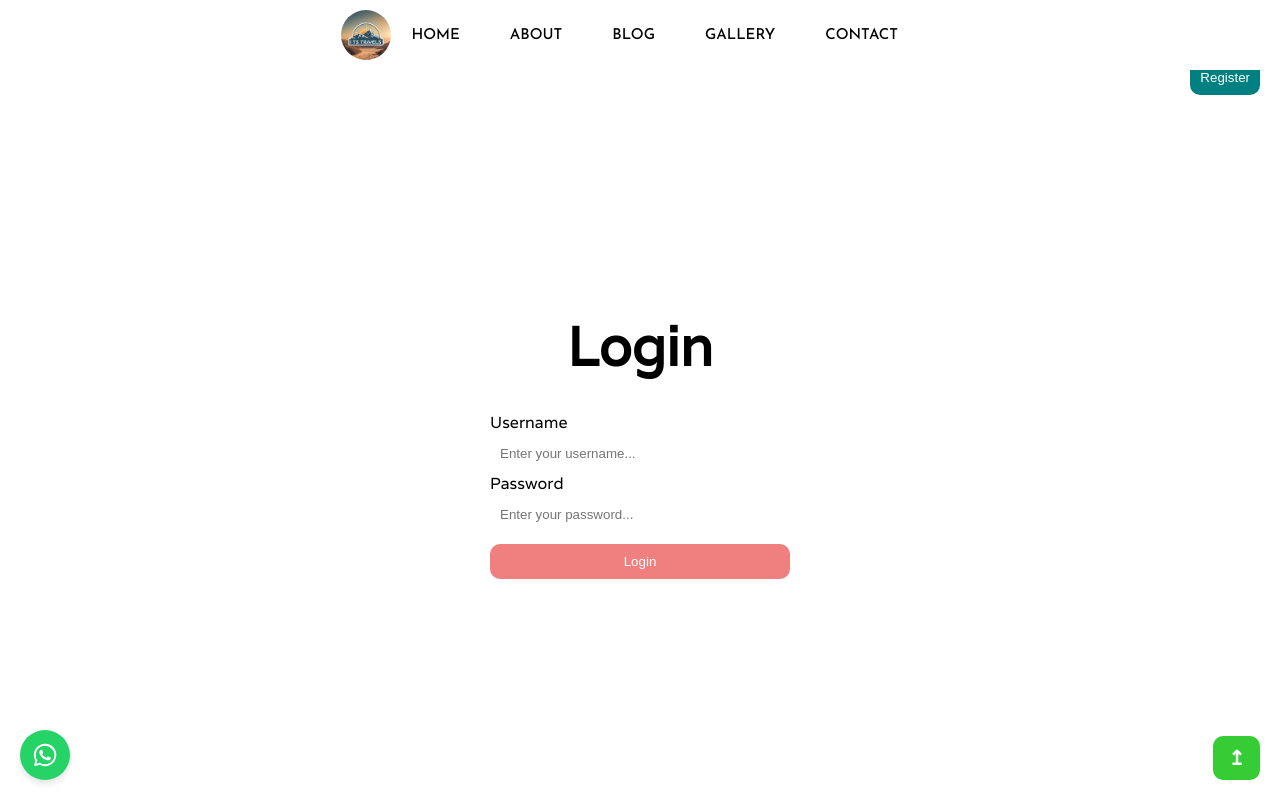
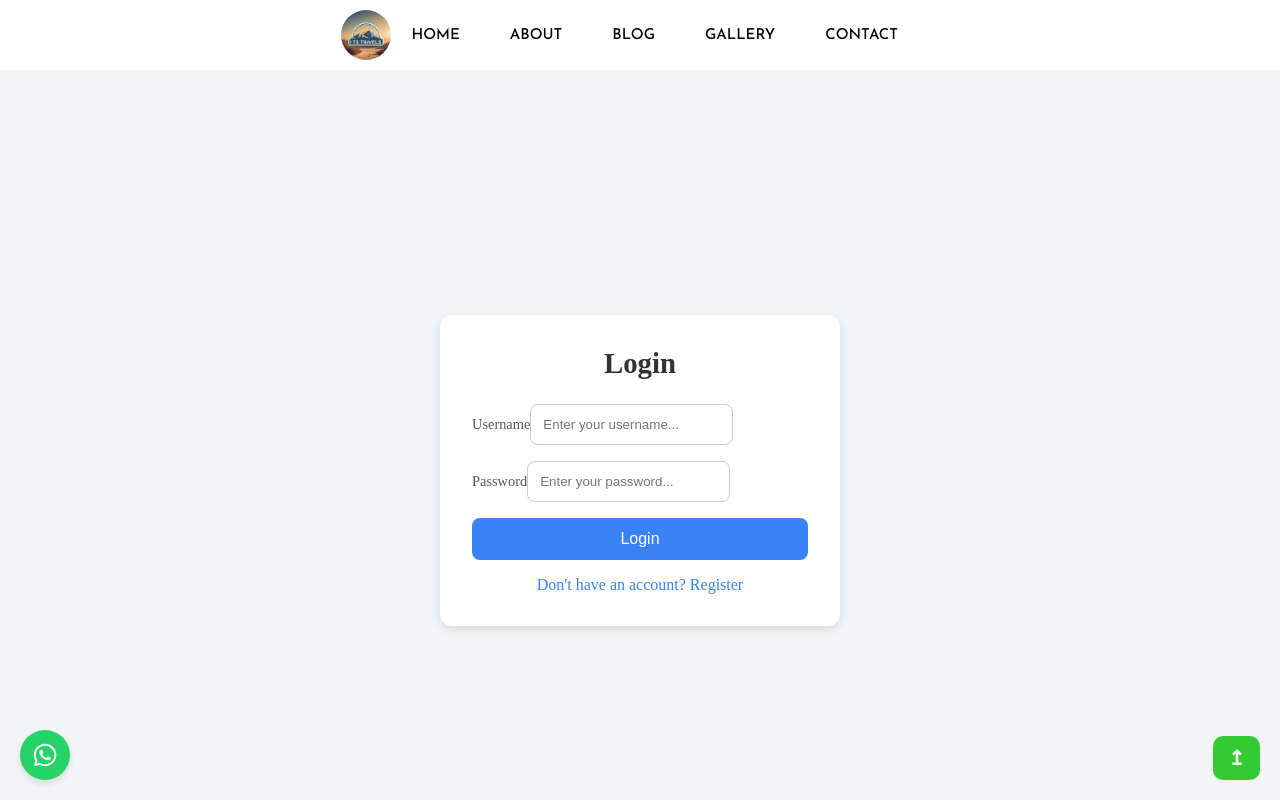
Before and after one commit to BlessingLuphahla/blog-app-ui, a React (Create React App) app: page /login in a window 1280 px wide. Shown: the top 800 px of the page. Built offline with nearby package versions, Linux system fonts and the light colour scheme.

Commit message:
Login page restructure

```diff
--- a/src/pages/login/Login.jsx
+++ b/src/pages/login/Login.jsx
@@ -1,64 +1,67 @@
-import { useContext, useRef } from 'react';
-import { Link } from 'react-router-dom'
+import { useState, useContext } from 'react';
+import { Link } from 'react-router-dom';
 import { Context } from '../../context/Context';
 import http from '../../utils/axios';
-import './login.css'
+import './login.css';
 
 export default function Login() {
-	const nameRef = useRef();
-	const passwordRef = useRef();
-	const {dispatch, isFetching} = useContext(Context);
+    const [username, setUsername] = useState('');
+    const [password, setPassword] = useState('');
+    const { dispatch, isFetching } = useContext(Context);
 
     const handleSubmit = async (event) => {
         event.preventDefault();
-
-		dispatch({type: 'LOGIN_START'});
+        dispatch({ type: 'LOGIN_START' });
 
         try {
-			const name = nameRef.current.value;
-			const password = passwordRef.current.value;
-
             const response = await http.post('/auth/login', {
-				username: name,
-				password: password
+                username,
+                password
             });
 
             if (response.data) {
-				dispatch({type: 'LOGIN_SUCCESS', payload: response.data});
+                dispatch({ type: 'LOGIN_SUCCESS', payload: response.data });
             }
-
-		} catch(error) {
-			dispatch({type: 'LOGIN_FAILURE'});
+        } catch (error) {
+            dispatch({ type: 'LOGIN_FAILURE' });
         }
-	}
+    };
 
     return (
         <div className='login'>
-			<h1 className='loginTitle'>Login</h1>
-			<form className="loginForm" onSubmit={handleSubmit}>
+            <div className='login-container'>
+                <h1 className='login-title'>Login</h1>
+                <form className='login-form' onSubmit={handleSubmit}>
+                    <div>
                         <label>Username</label>
                         <input
-					type="text"
+                            type='text'
                             placeholder='Enter your username...'
-					ref={nameRef}
+                            value={username}
+                            onChange={(e) => setUsername(e.target.value)}
                         />
+                    </div>
+                    <div>
                         <label>Password</label>
                         <input
-					type="password"
+                            type='password'
                             placeholder='Enter your password...'
-					ref={passwordRef}
+                            value={password}
+                            onChange={(e) => setPassword(e.target.value)}
                         />
+                    </div>
                     <button
-					className="loginButton"
                         type='submit'
                         disabled={isFetching}
+                        className='login-button'
                     >
                         Login
                     </button>
                 </form>
-			<button className='loginRegisterButton'>
-				<Link to={'/register'}>Register</Link>
-			</button>
+                <div className='login-register'>
+                    <Link to='/register'>Don't have an account? Register</Link>
                 </div>
-	)
+            </div>
+        </div>
+    );
 }
--- a/src/pages/login/login.css
+++ b/src/pages/login/login.css
@@ -1,61 +1,86 @@
+/* login.css */
 .login {
-  height: calc(100vh - 50px);
   display: flex;
   flex-direction: column;
   align-items: center;
   justify-content: center;
-  background: green,
-    url('../../images/hero-main-pic.jpg');
-  background-size: cover;
-  font-family: "Varela", sans-serif;
+  min-height: 100vh;
+  background-color: #f3f4f6;
 }
 
-.loginTitle {
-  font-size: 3.4rem;
+.login-container {
+  background: white;
+  padding: 2rem;
+  border-radius: 12px;
+  box-shadow: 0 4px 10px rgba(0, 0, 0, 0.1);
+  width: 100%;
+  max-width: 400px;
 }
 
-.loginForm {
-  margin-top: 20px;
+.login-title {
+  font-size: 1.8rem;
+  font-weight: 600;
+  text-align: center;
+  color: #333;
+  margin-bottom: 1.5rem;
+}
+
+.login-form {
   display: flex;
   flex-direction: column;
+  gap: 1rem;
 }
 
-.loginForm > label {
-  margin: 10px 0;
+.login-form label {
+  font-size: 0.9rem;
+  color: #555;
+  font-weight: 500;
 }
 
-.loginForm > input {
-  padding: 10px;
-  background-color: white;
-  border: none;
-  outline: none;
-  width: 300px;
-  height: 20px;
+.login-form input {
+  padding: 0.75rem;
+  border: 1px solid #ccc;
+  border-radius: 8px;
+  transition: border-color 0.3s ease-in-out;
 }
 
-.loginButton {
-  margin-top: 20px;
-  cursor: pointer;
-  background-color: lightcoral;
-  border: none;
-  color: white;
-  border-radius: 10px;
-  padding: 10px;
+.login-form input:focus {
+  outline: none;
+  border-color: #3b82f6;
+  box-shadow: 0 0 5px rgba(59, 130, 246, 0.5);
 }
 
-.loginButton:disabled {
-  background-color: rgb(234, 159, 159);
+.login-button {
+  background-color: #3b82f6;
+  color: white;
+  padding: 0.75rem;
+  border: none;
+  border-radius: 8px;
+  font-size: 1rem;
+  cursor: pointer;
+  transition: background-color 0.3s;
+}
+
+.login-button:hover {
+  background-color: #2563eb;
+}
+
+.login-button:disabled {
+  background-color: #9ca3af;
   cursor: not-allowed;
 }
 
-.loginRegisterButton {
-  position: absolute;
-  top: 60px;
-  right: 20px;
-  background-color: teal;
-  cursor: pointer;
-  border: none;
-  padding: 10px;
-  color: white;
-  border-radius: 10px;
+.login-register {
+  text-align: center;
+  margin-top: 1rem;
 }
+
+.login-register a {
+  color: #3b82f6;
+  font-weight: 500;
+  text-decoration: none;
+}
+
+.login-register a:hover {
+  text-decoration: underline;
+}
```
Lines whose indentation alone changed are shown as unchanged.
